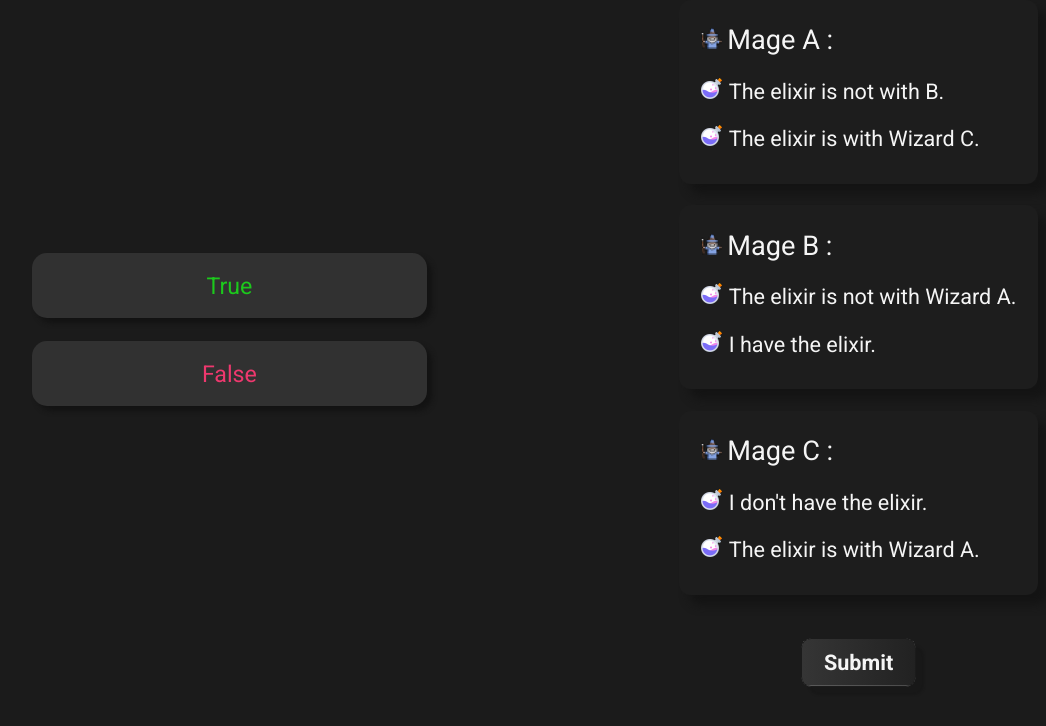
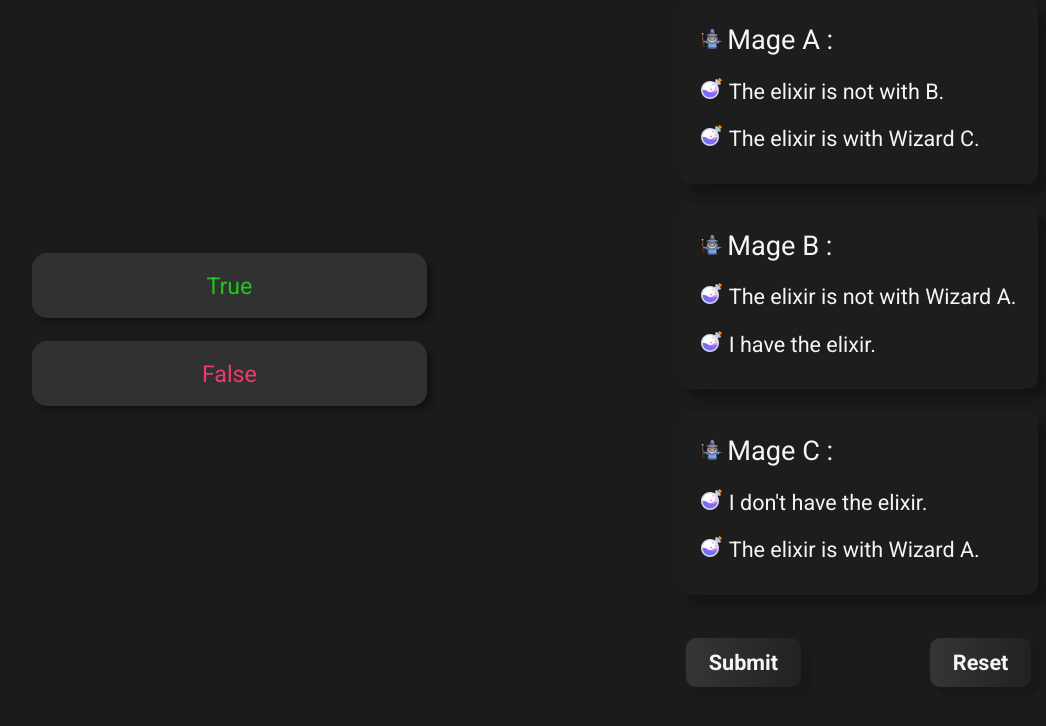
Before and after one commit to Bepis1559/AI-Task, a website built with Vite: page index.html in a window 1280 px wide. Shown: the part 76-802 px from the top of the page, without its empty margins (96-1142 px from the left). Built offline with nearby package versions, Linux system fonts and the light colour scheme.

Commit message:
added reset button with logic

```diff
--- a/index.html
+++ b/index.html
@@ -37,7 +37,10 @@
             <li data-answer="true">The elixir is with Wizard A.</li>
           </ul>
         </div>
-        <button type="submit">Submit</button>
+        <div>
+          <button type="submit">Submit</button>
+          <button type="reset">Reset</button>
+        </div>
         <p class="result"></p>
       </div>
     </main>
--- a/src/main.ts
+++ b/src/main.ts
@@ -1,6 +1,7 @@
 import { getClonedElement } from "./utils/getClonedElement";
 import { appendOptionsToClaims } from "./utils/handleAppendingElementsToClaims";
-import { handleSubmit } from "./utils/handleSubmitButton";
+import { handleReset } from "./utils/handleReset";
+import { handleSubmit } from "./utils/handleSubmit";
 
 const options: HTMLDivElement[] = Array.from(
   document.querySelectorAll(".options > div"),
@@ -9,9 +10,13 @@ const claims: HTMLElement[] = Array.from(
   document.querySelectorAll(".claims li"),
 );
 const submitButton: HTMLButtonElement = document.querySelector(
-  `.claims > button[type=submit]`,
+  `.claims  button[type=submit]`,
+)!;
+const resetButton: HTMLButtonElement = document.querySelector(
+  `.claims  button[type=reset]`,
 )!;
 const result: HTMLParagraphElement = document.querySelector(`.result`)!;
+resetButton.addEventListener("click", (e) => handleReset(e, claims));
 submitButton.addEventListener("click", (e) => handleSubmit(e, claims, result));
 
 options.forEach((option) => {
--- a/src/style.css
+++ b/src/style.css
@@ -62,7 +62,7 @@ main {
   --brighterTrueColor: rgb(0, 255, 0);
   --brighterFalseColor: red;
   display: grid;
-  grid-template-columns: repeat(auto-fit, minmax(min(300px, 100%), 1fr));
+  grid-template-columns: repeat(auto-fit, minmax(min(19em, 100%), 1fr));
   min-height: 100dvb;
   place-content: center;
   place-items: center;
@@ -86,7 +86,7 @@ main {
     }
   }
 
-  > div {
+  > div:not(:last-of-type) {
     text-align: initial;
     padding: 0.5em 1em;
     margin-block: 1em;
@@ -114,9 +114,10 @@ main {
     }
   }
 
-  button[type="submit"] {
+  button:is([type="submit"], [type="reset"]) {
     padding: 0.5em 1em;
     border-radius: 10px;
+    outline: none;
     color: inherit;
     font-weight: bold;
     box-shadow: 8px 8px 2px #181818;
@@ -127,15 +128,25 @@ main {
     );
     cursor: pointer;
     margin-block-start: 1em;
-    border: 1px solid var(--darkTheme);
+    border: 0.05em solid transparent;
     transition: border-color 1s, background-position 3s;
     background-size: 250%;
     background-position: center;
 
-    &:hover {
+    &:is(:hover, :focus-visible) {
       border-color: #064f8b;
       background-position: right 0%;
     }
+    &[type="reset"]:is(:hover, :focus-visible) {
+      border-color: #dd236b;
+    }
+  }
+
+  div:last-of-type {
+    display: flex;
+    justify-content: center;
+    flex-wrap: wrap;
+    column-gap: 6em;
   }
 }
 
--- /dev/null
+++ b/src/utils/handleReset.ts
@@ -0,0 +1,4 @@
+export function handleReset(e: MouseEvent, claims: HTMLElement[]) {
+  e.preventDefault();
+  claims.forEach((claim) => claim.lastElementChild?.remove());
+}
```
Also changed, not shown: src/utils/handleSubmit.ts (renamed from src/utils/handleSubmitButton.ts).
